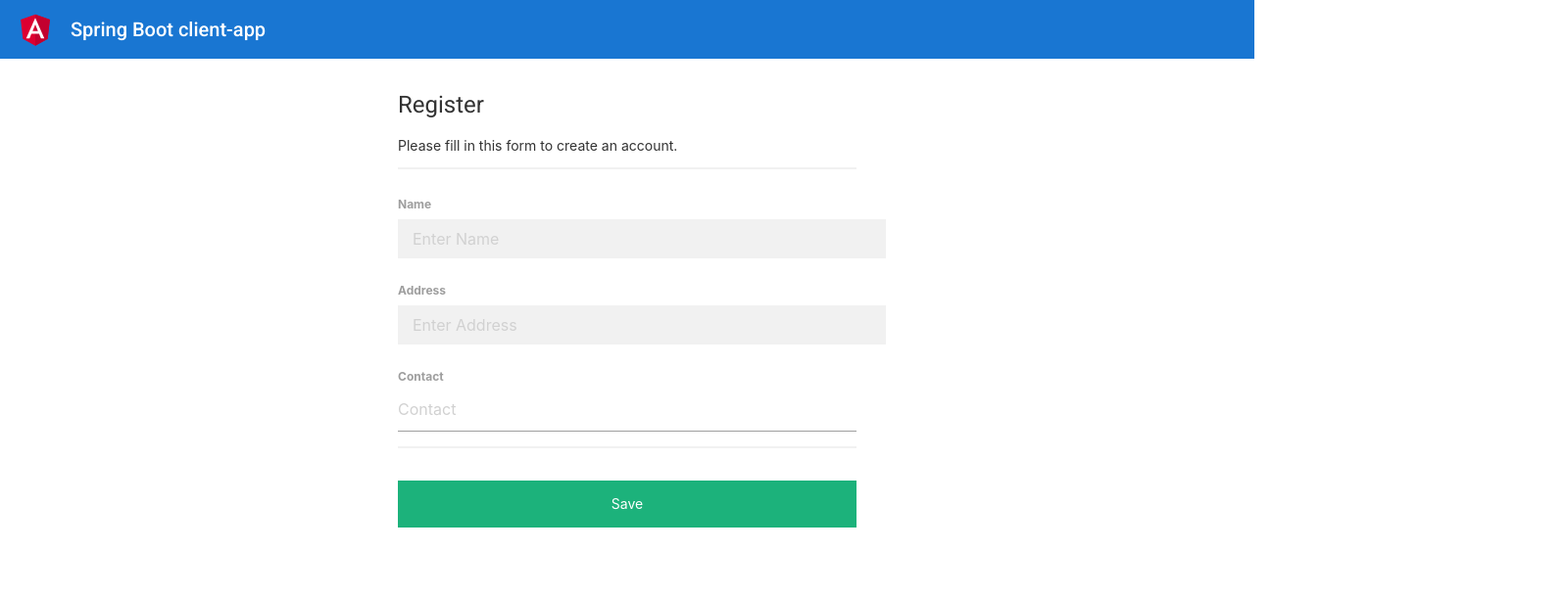
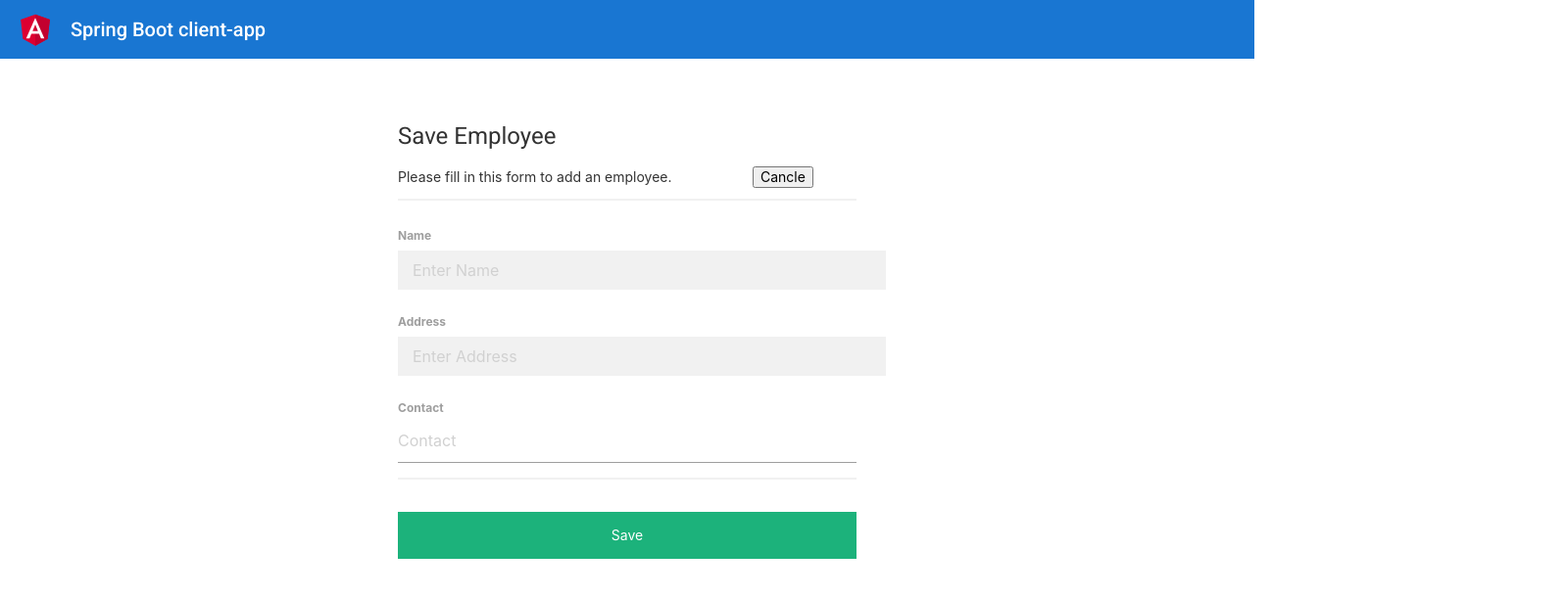
Before and after one commit to udithanayanajith/Spring-Boot_Client-Angular-, an Angular app: page /reg in a window 1280 px wide. Shown: the top 610 px of the page at 98% size, 1598 px wide, since content can reach past the window. Built offline with nearby package versions, Linux system fonts and the light colour scheme.

Commit message:
Implemented frontend final commit

```diff
--- a/src/app/reg/reg.component.html
+++ b/src/app/reg/reg.component.html
@@ -16,8 +16,8 @@
   }
 
   /* Full-width input fields */
-  input[type=text],
-  input[type=password] {
+  input[type=text]
+ {
     width: 100%;
     height: 10px;
     padding: 15px;
@@ -27,8 +27,7 @@
     background: #f1f1f1;
   }
 
-  input[type=text]:focus,
-  input[type=password]:focus {
+  input[type=text]:focus {
     background-color: #ddd;
 
     outline: none;
@@ -60,28 +59,33 @@
   a {
     color: dodgerblue;
   }
+  .cancle{
+    margin: 0 60% 0;
+    margin-top: 150px;
 
-  /* Set a grey background color and center the text of the "sign in" section */
-  .signin {
-    background-color: #f1f1f1;
-    text-align: center;
   }
+
 </style>
-<div style="margin-top: 55px;">
+<Button class="cancle" onclick=a routerLink="/view">Cancle</Button>
+<div style="margin-top: -85px;">
+
   <form [formGroup]="regForm" (ngSubmit)="reg()">
     <div class="container">
-      <h1>Register</h1>
-      <p>Please fill in this form to create an account.</p>
+      <h1>{{actionBtn}} Employee</h1>
+      <p>Please fill in this form to add an employee.</p>
       <hr>
-      <div >
+
+      <div>
         <label for="name"><b>Name</b></label>
-        <input formControlName="name" type="text"  placeholder="Enter Name" name="name" id="name" required>
+        <input formControlName="name" type="text" placeholder="Enter Name" name="name" id="name" required>
 
         <label for="address"><b>Address</b></label>
         <input formControlName="address" type="text" placeholder="Enter Address" name="address" id="address" required>
 
         <label for="contact"><b>Contact</b></label>
-        <input formControlName="contact" type="number" onKeyDown="if(this.value.length==10 && event.keyCode!=8) return false;"  placeholder="Contact" name="contact" id="contact" required>
+        <input formControlName="contact" type="number"
+          onKeyDown="if (this.value.length==10 && event.keyCode!=8) return false;" placeholder="Contact" name="contact"
+          id="contact" required>
         <hr>
 
         <button type="submit" class="registerbtn">{{actionBtn}}</button>
--- a/src/app/view/view.component.html
+++ b/src/app/view/view.component.html
@@ -57,7 +57,7 @@
     </head>
     <body>
       <div>
-        <!-- <button style="margin-top:60px;   background-color: rgb(21, 189, 63);">Add Employee</button> -->
+
         <Button style="margin-top:60px;" onclick=a routerLink="/reg">Add Employee</Button>
       </div>
         <div class=container>
@@ -72,9 +72,9 @@
                 </tr>
                 <tr *ngFor="let item of items">
                     <td>{{item.id}}</td>
-                    <td><input style="border: none; background: none;" type="text" value="{{item.name}}"></td>
-                    <td><input style="border: none; background: none;" type="text" value="{{item.contact}}"></td>
-                    <td><input style="border: none; background: none;" type="text" value="{{item.address}}"></td>
+                    <td>{{item.name}}</td>
+                    <td>{{item.contact}}</td>
+                    <td>{{item.address}}</td>
                     <td><button class="button" (click)="editEmp(item)"> Edit</button> <button class="button1" (click)="deleteEmp(item.id)"> Delete</button></td>
 
                   </tr>
--- a/src/app/view/view.component.ts
+++ b/src/app/view/view.component.ts
@@ -11,30 +11,33 @@ import { BehaviorSubject } from 'rxjs';
 })
 export class ViewComponent implements OnInit {
 
-  items:any;
-  private sendEditdata:any;
+  items: any;
+  private sendEditdata: any;
 
 
-  constructor(private http:HttpClient,private router: Router, private route:ActivatedRoute) { }
+  constructor(private http: HttpClient, private router: Router, private route: ActivatedRoute) { }
 
   ngOnInit(): void {
-  let response=this.http.get("http://localhost:8080/api/v1/employees");
-      response.subscribe((data)=>{
-        this.items=data
-        console.log(data,"data");
+    //Get all details
+    let response = this.http.get("http://localhost:8080/api/v1/employees");
+    response.subscribe((data) => {
+      this.items = data
+      console.log(data, "data");
 
-    },err=>{
+    }, err => {
       alert("Error while fectching data");
       console.log(err);
     });
 
 
   }
-  deleteEmp(empID:any){
-    let deleteEmp=this.http.delete("http://localhost:8080/api/v1/employees/"+empID).subscribe(deleteEmp => {
-      alert("Succussfully Deleted : ID is"+ empID);
-      this.router.routeReuseStrategy.shouldReuseRoute=()=>false;
-      this.router.onSameUrlNavigation="reload";
+
+  //delete by id
+  deleteEmp(empID: any) {
+    let deleteEmp = this.http.delete("http://localhost:8080/api/v1/employees/" + empID).subscribe(deleteEmp => {
+      alert("Succussfully Deleted : ID is" + empID);
+      this.router.routeReuseStrategy.shouldReuseRoute = () => false;
+      this.router.onSameUrlNavigation = "reload";
       this.router.navigate(['']);
     }, err => {
       alert("Data not Deleted");
@@ -43,9 +46,9 @@ export class ViewComponent implements OnInit {
 
 
   }
-
-  editEmp(editData:any){
-    this.router.navigate(['reg'],{state:{editData}});
+//send data to reg from to load data
+  editEmp(editData: any) {
+    this.router.navigate(['reg'], { state: { editData } });
   }
 
 }
```
Also changed, not shown: src/app/reg/reg.component.ts (+1 -7 lines).
